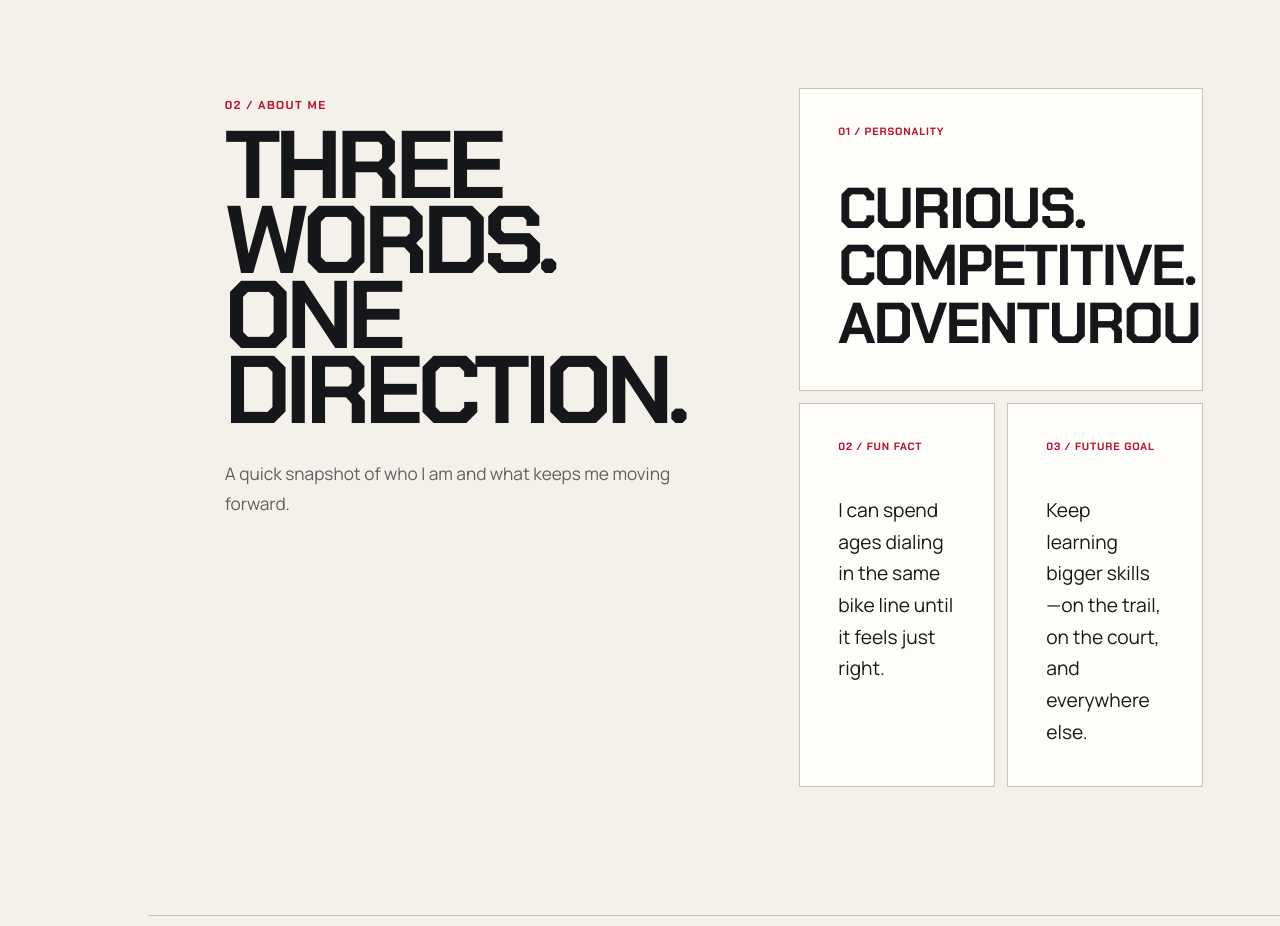
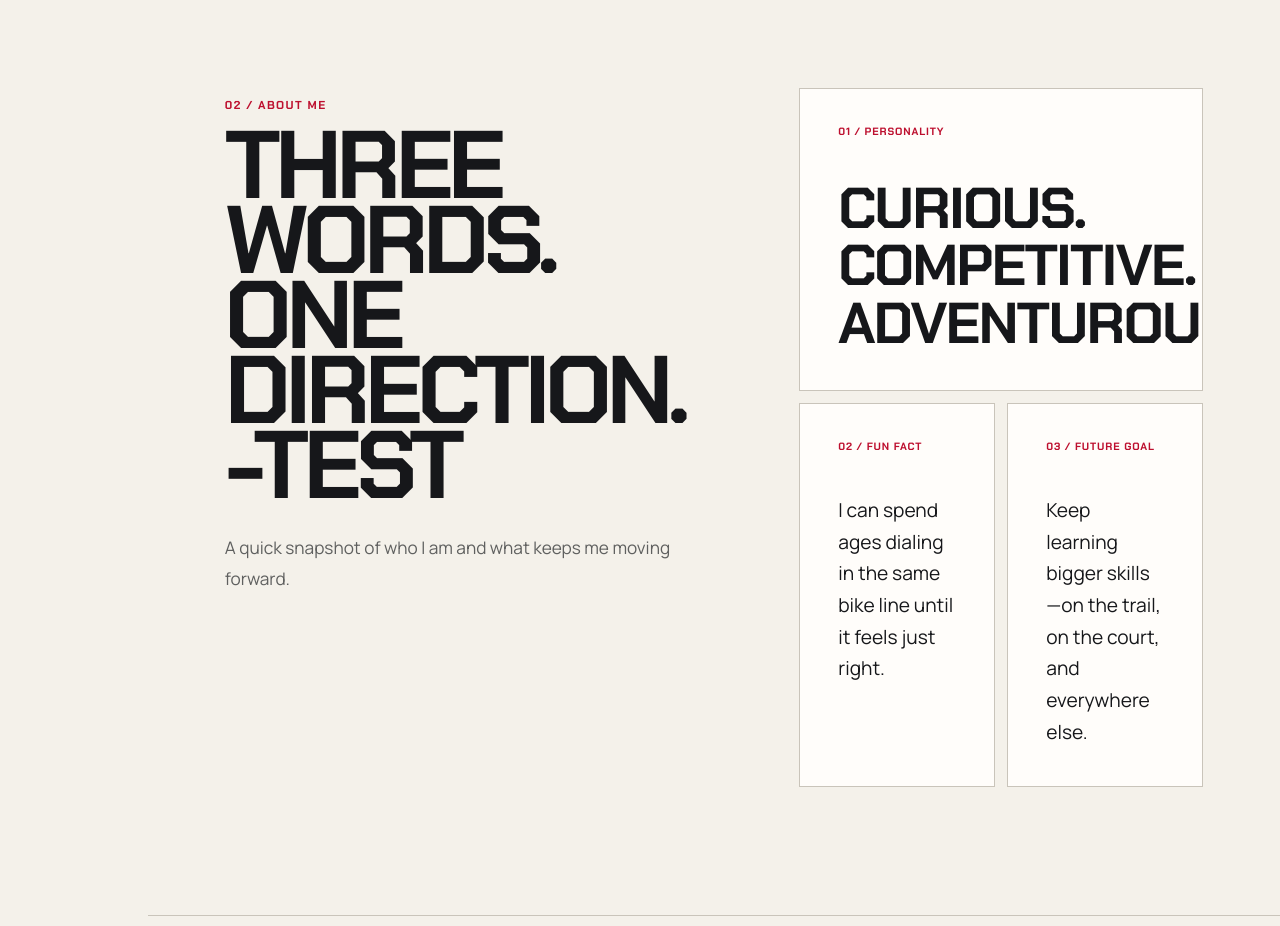
Before and after one commit to dylan11521/mywebsite, a plain HTML site: page index.html in a window 1280 px wide. Shown: the part 840-1766 px from the top of the page. Drawn offline with Linux system fonts and the light colour scheme.

Commit message:
Update about section title with test text

```diff
--- a/index.html
+++ b/index.html
@@ -132,7 +132,7 @@
 					<div data-reveal>
 						<p class="section-kicker">02 / About me</p>
 						<h2 class="section-title" id="about-title">
-							Three words.<br />One direction.
+							Three words.<br />One direction. -test
 						</h2>
 						<p class="section-lede">
 							A quick snapshot of who I am and what keeps me
```
